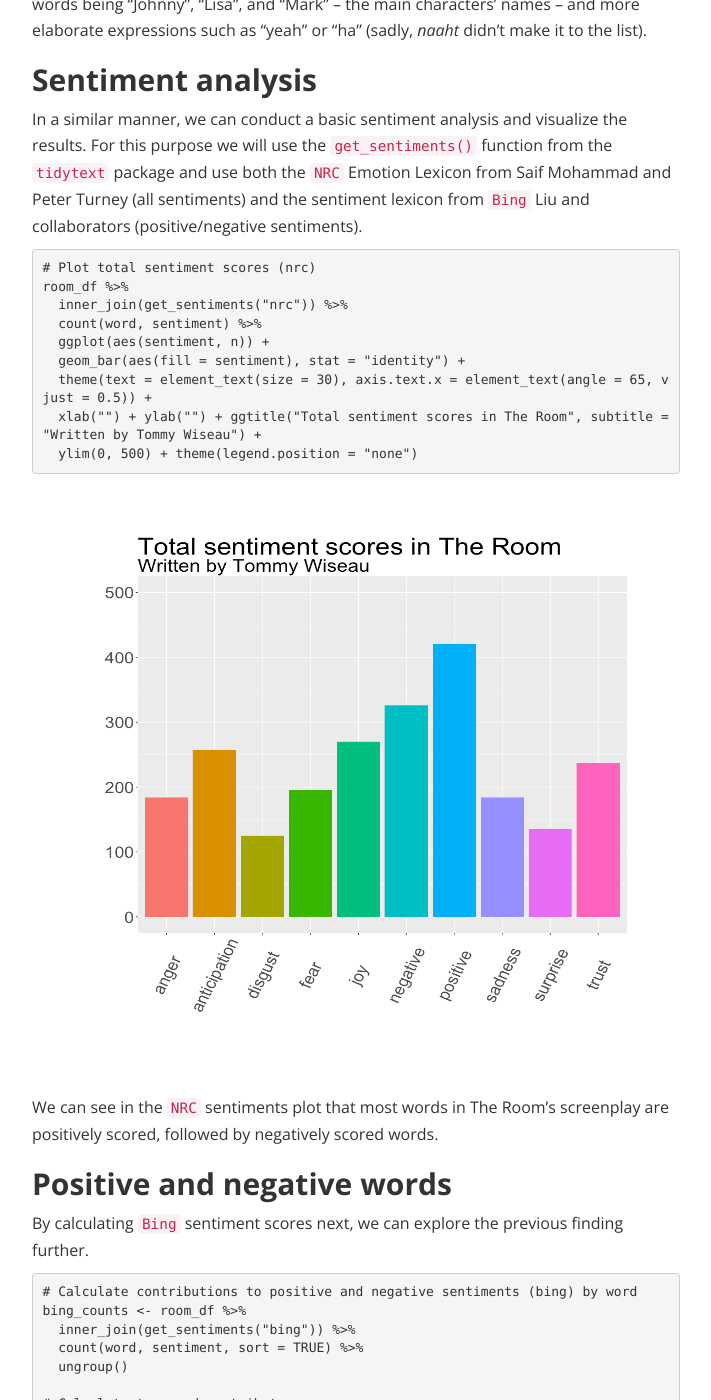
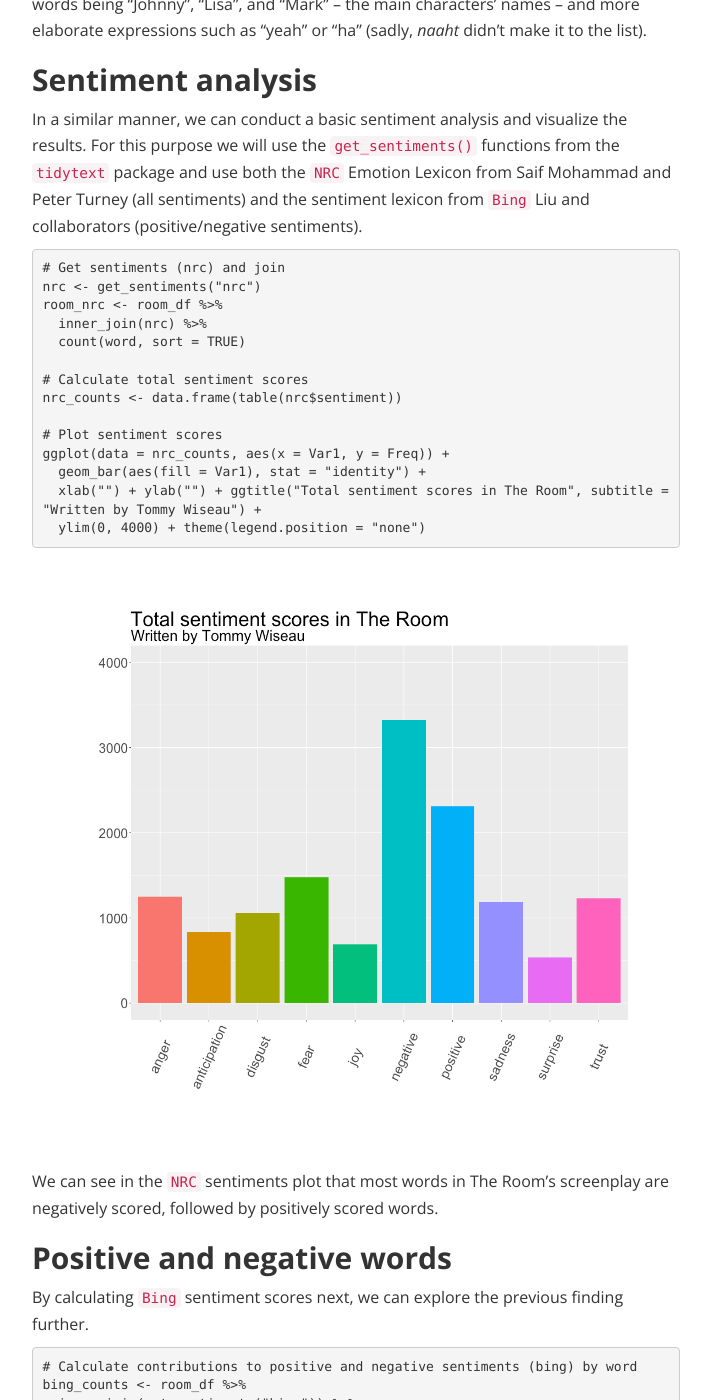
Before and after one commit to lhehnke/lhehnke.github.io, a Jekyll site: the page built from _posts/2018-01-25-text_mining_the_room.md, in a window 1280 px wide and 1400 px high, scrolled down 3592 px. Shown: the whole window, without its empty margins (284-995 px from the left). Built offline with Jekyll 4.4.1, drawn with Linux system fonts in a browser that asks for light colours; nearby versions of some CDN libraries; emoji names are drawn with the system emoji font.

Commit message:
Revert "Fix error"
This reverts commit 97e8f6a9aa015ad67a6219f23acaefb61d01181f.

````diff
--- a/_posts/2018-01-25-text_mining_the_room.md
+++ b/_posts/2018-01-25-text_mining_the_room.md
@@ -141,23 +141,28 @@
 
 ## Sentiment analysis
 
-In a similar manner, we can conduct a basic sentiment analysis and visualize the results. For this purpose we will use the `get_sentiments()` function from the `tidytext` package and use both the `NRC` Emotion Lexicon from Saif Mohammad and Peter Turney (all sentiments) and the sentiment lexicon from `Bing` Liu and collaborators (positive/negative sentiments).
+In a similar manner, we can conduct a basic sentiment analysis and visualize the results. For this purpose we will use the `get_sentiments()` functions from the `tidytext` package and use both the `NRC` Emotion Lexicon from Saif Mohammad and Peter Turney (all sentiments) and the sentiment lexicon from `Bing` Liu and collaborators (positive/negative sentiments).
 
 ```r
-# Plot total sentiment scores (nrc)
-room_df %>%
-  inner_join(get_sentiments("nrc")) %>%
-  count(word, sentiment) %>%
-  ggplot(aes(sentiment, n)) +
-  geom_bar(aes(fill = sentiment), stat = "identity") +
-  theme(text = element_text(size = 30), axis.text.x = element_text(angle = 65, vjust = 0.5)) +
+# Get sentiments (nrc) and join
+nrc <- get_sentiments("nrc")
+room_nrc <- room_df %>%
+  inner_join(nrc) %>%
+  count(word, sort = TRUE)
+
+# Calculate total sentiment scores
+nrc_counts <- data.frame(table(nrc$sentiment))
+
+# Plot sentiment scores
+ggplot(data = nrc_counts, aes(x = Var1, y = Freq)) +
+  geom_bar(aes(fill = Var1), stat = "identity") +
   xlab("") + ylab("") + ggtitle("Total sentiment scores in The Room", subtitle = "Written by Tommy Wiseau") +
-  ylim(0, 500) + theme(legend.position = "none")
+  ylim(0, 4000) + theme(legend.position = "none")
 ```
 
-<p align="center"><img src="https://raw.githubusercontent.com/lhehnke/lhehnke.github.io/master/img/text-mining-room/plot2_new.png" width="550px" height="500px" vspace="50px"/></p>
+<p align="center"><img src="https://raw.githubusercontent.com/lhehnke/lhehnke.github.io/master/img/text-mining-room/plot2.png" width="550px" height="500px" vspace="50px"/></p>
 
-We can see in the `NRC` sentiments plot that most words in The Room's screenplay are positively scored, followed by negatively scored words.
+We can see in the `NRC` sentiments plot that most words in The Room's screenplay are negatively scored, followed by positively scored words.
 
 ## Positive and negative words
 
````
Also changed, not shown: img/text-mining-room/plot2.png (added), img/text-mining-room/plot2_new.png (deleted).
